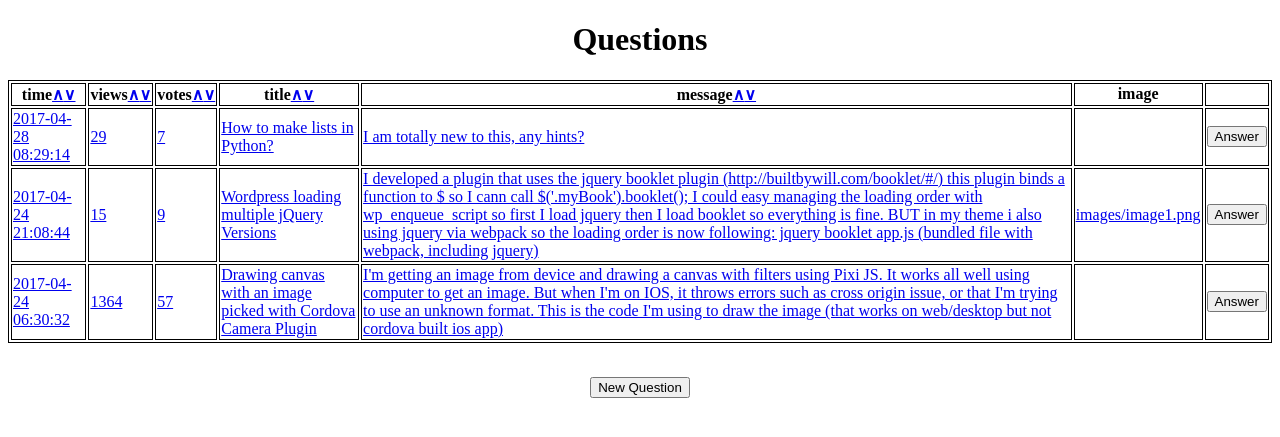
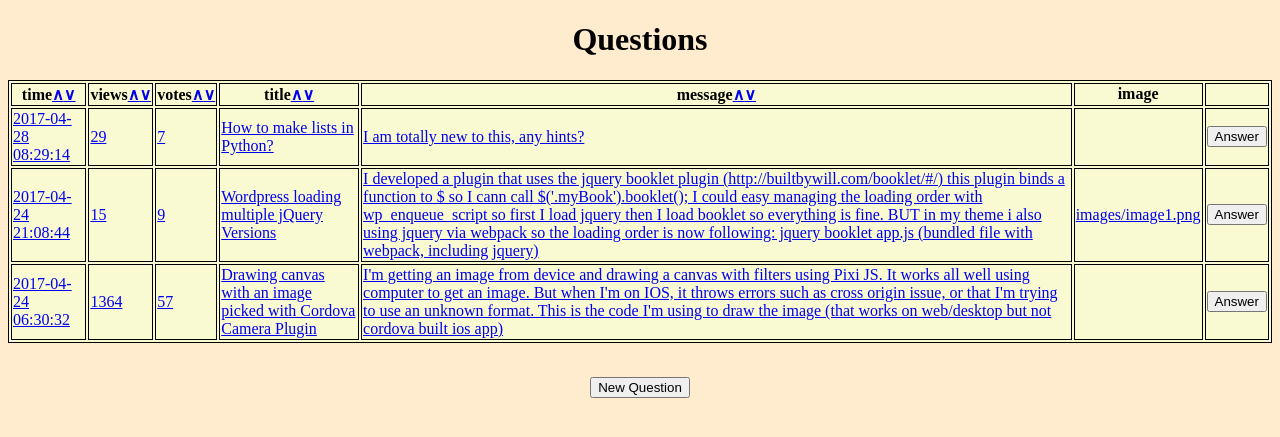
Before and after one commit to Kattkovacs/ask-mate-trolleyriders, a Flask app: page /list in a window 1280 px wide. Shown: the top 437 px of the page. Run offline with Flask 2, Linux system fonts and the light colour scheme; some libraries are stand-ins or nearby versions.

Commit message:
little make up

```diff
--- a/data_manager.py
+++ b/data_manager.py
@@ -15,7 +15,7 @@ def filter_by_question_id(list, question_id, id='id'):
     return filtered
 
 
-def generate_question(leng, title, message):
+def generate_question(leng, title, message, image=''):
     question = {}
     question['id'] = leng + 1
     question['submission_time'] = int(round(datetime.timestamp(datetime.now())))
@@ -23,20 +23,18 @@ def generate_question(leng, title, message):
     question['vote_number'] = 0
     question['title'] = title
     question['message'] = message
-    question['image'] = None
-
+    question['image'] = image
     return question
 
 
-def generate_answer(leng, question_id, message):
+def generate_answer(leng, question_id, message, image=''):
     answer = {}
     answer['id'] = leng + 1
     answer['submission_time'] = int(round(datetime.timestamp(datetime.now())))
     answer['vote_number'] = 0
     answer['question_id'] = question_id
     answer['message'] = message
-    answer['image'] = None
-
+    answer['image'] = image
     return answer
 
 
--- a/templates/add-question.html
+++ b/templates/add-question.html
@@ -3,6 +3,11 @@
     <head>
         <meta charset="utf-8">
         <title>Add question form</title>
+        <style>
+            body {
+                background-color: blanchedalmond;
+            }
+    </style>
     </head>
 
     <body>
--- a/templates/index.html
+++ b/templates/index.html
@@ -3,6 +3,11 @@
 <head>
     <meta charset="UTF-8">
     <title>Ask Mate - Home</title>
+    <style>
+        body {
+            background-color: blanchedalmond;
+        }
+    </style>
 </head>
 
 <body>
--- a/templates/list.html
+++ b/templates/list.html
@@ -4,9 +4,13 @@
     <meta charset="UTF-8">
     <title>Questions</title>
     <style>
-    table, th, td {
-        border: 1px solid black;
-    }
+        body {
+            background-color: blanchedalmond;
+        }
+        table, th, td {
+            border: 1px solid black;
+            background-color: lightgoldenrodyellow;
+        }
     </style>
 </head>
 
```
Also changed, not shown: templates/new-answer.html (+7 -3 lines), templates/question.html (+7 -3 lines).
